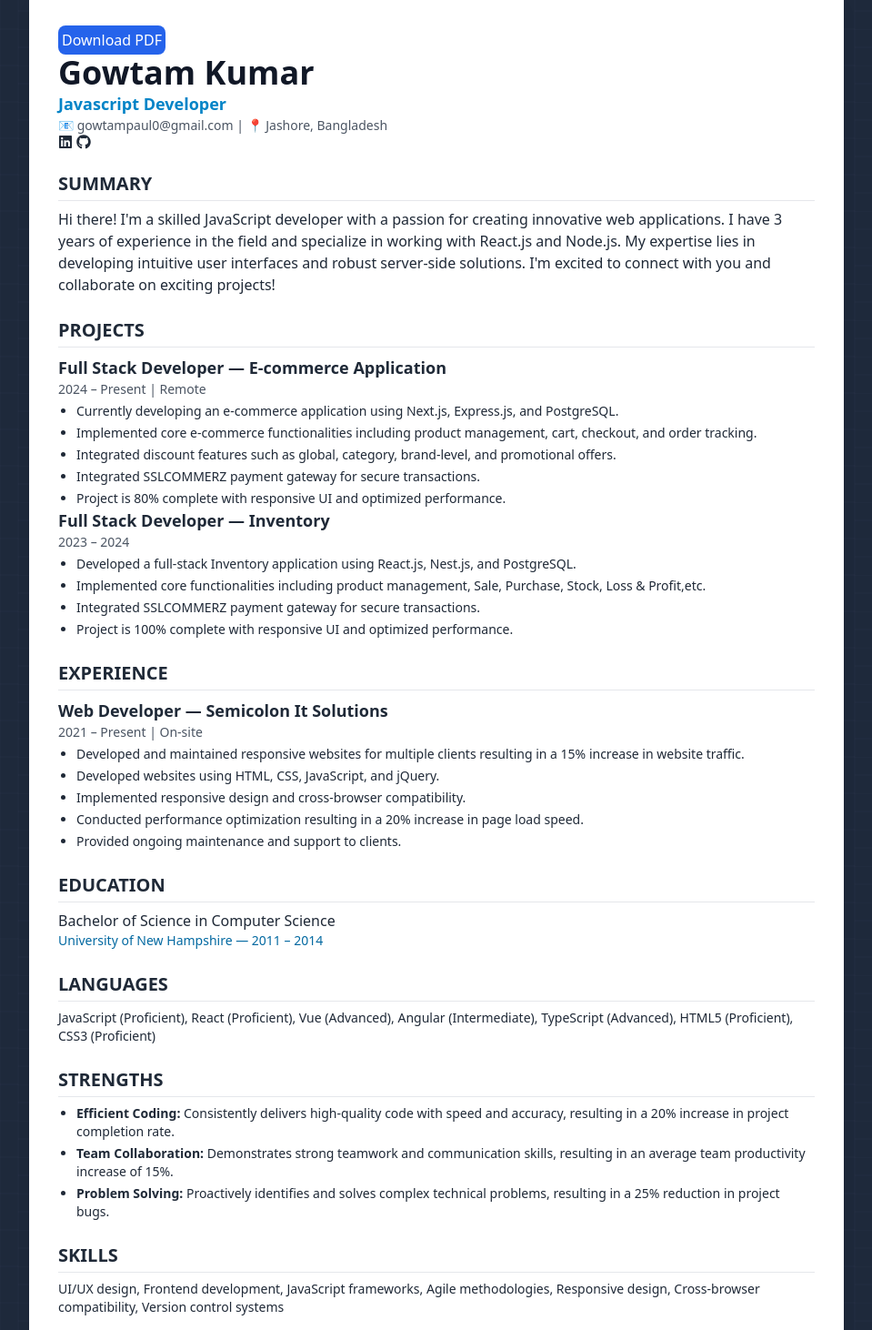
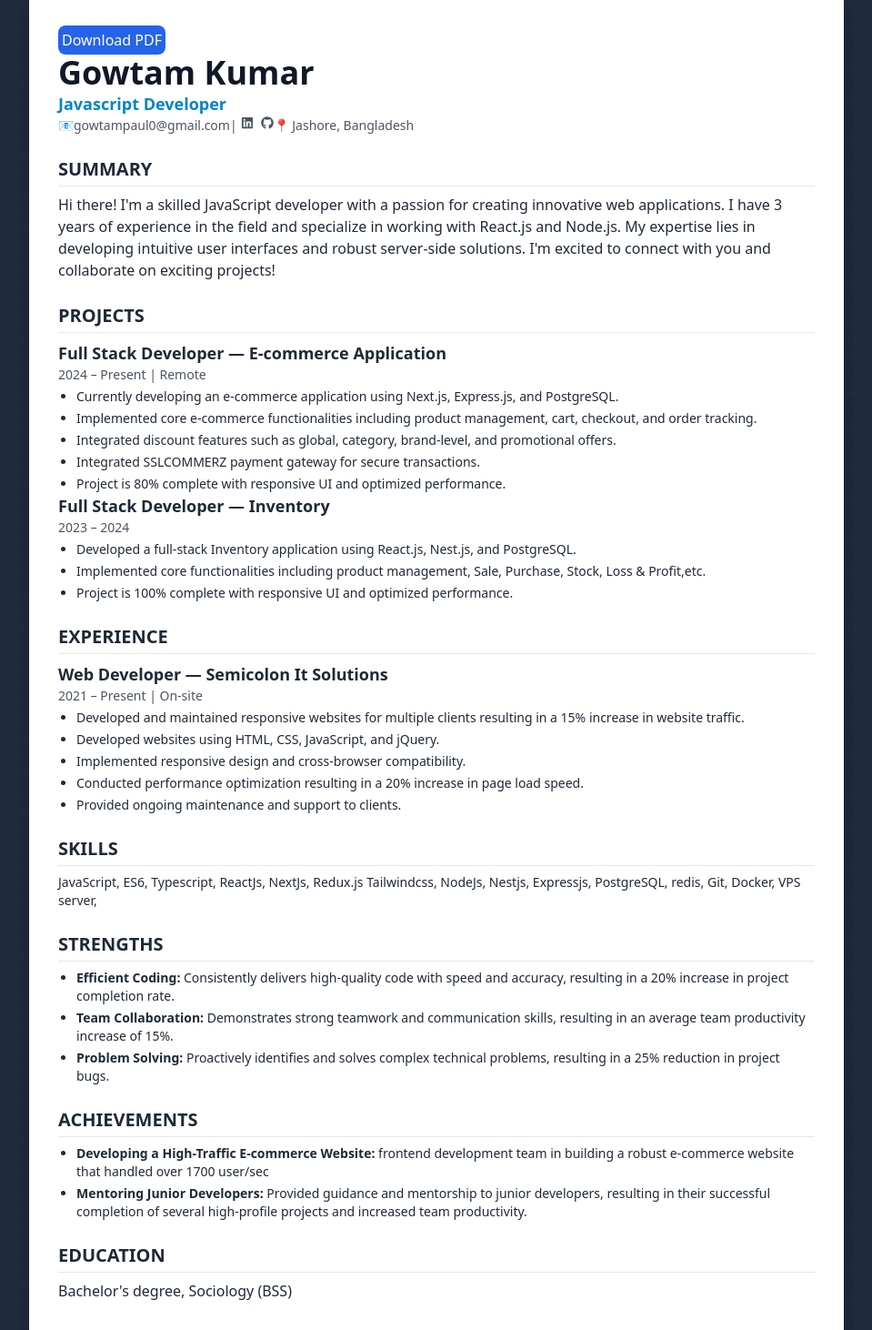
Before and after one commit to gowtamkumar/my-portfolio, a Next.js app: page /resume in a window 1280 px wide. Shown: the part 48-1510 px from the top of the page at 91% size, without its empty margins (160-1119 px from the left). Built offline with nearby package versions, Linux system fonts and the light colour scheme.

Commit message:
my resume udpate

```diff
--- a/app/resume/page.tsx
+++ b/app/resume/page.tsx
@@ -87,13 +87,14 @@ export default function Resume() {
       <ProjectsSection />
       <Experience />
 
-      <Education />
-      <Language />
+      <Skill />
+
+      {/* <Language /> */}
       <Strengths />
-      <Skill />
       {/* <div className="page-break" /> */}
       <Achievement />
-      <Awards />
+      {/* <Awards /> */}
+      <Education />
     </div>
   );
 }
--- a/components/resume/Achievement.tsx
+++ b/components/resume/Achievement.tsx
@@ -1,17 +1,14 @@
-import React from 'react'
+import React from "react";
 
 export default function Achievement() {
   return (
     <section className="mb-6">
-        <h2 className="text-xl font-semibold border-b pb-1 mb-2">
-          ACHIEVEMENTS
-        </h2>
+      <h2 className="text-xl font-semibold border-b pb-1 mb-2">ACHIEVEMENTS</h2>
       <ul className="list-disc ml-5 text-sm space-y-1">
         <li>
-            <strong>Developing a High-Traffic E-commerce Website:</strong> Led
-            the frontend development team in building a robust e-commerce
-            website that handled over 100,000 daily users and increased sales by
-            40%.
+          <strong>Developing a High-Traffic E-commerce Website:</strong>{" "}
+          frontend development team in building a robust e-commerce website that
+          handled over 1700 user/sec{" "}
         </li>
         <li>
           <strong>Mentoring Junior Developers:</strong> Provided guidance and
@@ -21,5 +18,5 @@ export default function Achievement() {
         </li>
       </ul>
     </section>
-  )
+  );
 }
--- a/components/resume/Education.tsx
+++ b/components/resume/Education.tsx
@@ -4,8 +4,8 @@ export default function Education() {
   return (
     <section className="mb-6">
       <h2 className="text-xl font-semibold border-b pb-1 mb-2">EDUCATION</h2>
-      <p>Bachelor of Science in Computer Science</p>
-      <p className="text-sm text-sky-700">University of New Hampshire — 2011 – 2014</p>
+      <p>Bachelor's degree, Sociology (BSS)</p>
+      {/* <p className="text-sm text-sky-700">National University — 2011 – 2014</p> */}
     </section>
   )
 }
--- a/components/resume/Header.tsx
+++ b/components/resume/Header.tsx
@@ -1,21 +1,26 @@
 import Link from "next/link";
 import React from "react";
 import { FaGithub, FaLinkedin } from "react-icons/fa";
-
 
 export default function Header() {
   return (
     <header className="mb-6">
       <h1 className="text-4xl font-bold text-gray-900">Gowtam Kumar</h1>
       <p className="text-lg text-sky-600 font-semibold">Javascript Developer</p>
-      <p className="text-sm text-gray-600">
-        📧 gowtampaul0@gmail.com | 📍 Jashore, Bangladesh
+      <p className="text-sm text-gray-600 flex">
+        📧 {" "}
+        <Link href="mailto:gowtampaul0@gmail.com">gowtampaul0@gmail.com
+        </Link> | <div className="flex gap-2 ms-1">
+          <Link href="https://www.linkedin.com/in/gowtamkumar">
+            <FaLinkedin />
+          </Link>
+          <Link href="https://github.com/gowtamkumar">
+            <FaGithub />
+          </Link>
+        </div>
+        📍 Jashore, Bangladesh
       </p>
-      <div className="flex gap-1">
 
-        <Link href='https://www.linkedin.com/in/gowtamkumar'><FaLinkedin /></Link>
-        <Link href='https://github.com/gowtamkumar'><FaGithub /></Link>
-      </div>
     </header>
   );
 }
--- a/components/resume/Projects.tsx
+++ b/components/resume/Projects.tsx
@@ -4,28 +4,53 @@ export default function ProjectsSection() {
     <section className="mb-6">
       <h2 className="text-xl font-semibold border-b pb-1 mb-2">PROJECTS</h2>
 
-
-
       <div>
-        <h3 className="font-semibold text-lg">Full Stack Developer — E-commerce Application</h3>
+        <h3 className="font-semibold text-lg">
+          Full Stack Developer — E-commerce Application
+        </h3>
         <p className="text-sm text-gray-600">2024 – Present | Remote</p>
         <ul className="list-disc ml-5 text-sm mt-1 space-y-1">
-          <li>Currently developing an e-commerce application using Next.js, Express.js, and PostgreSQL.</li>
-          <li>Implemented core e-commerce functionalities including product management, cart, checkout, and order tracking.</li>
-          <li>Integrated discount features such as global, category, brand-level, and promotional offers.</li>
-          <li>Integrated SSLCOMMERZ payment gateway for secure transactions.</li>
-          <li>Project is 80% complete with responsive UI and optimized performance.</li>
+          <li>
+            Currently developing an e-commerce application using Next.js,
+            Express.js, and PostgreSQL.
+          </li>
+          <li>
+            Implemented core e-commerce functionalities including product
+            management, cart, checkout, and order tracking.
+          </li>
+          <li>
+            Integrated discount features such as global, category, brand-level,
+            and promotional offers.
+          </li>
+          <li>
+            Integrated SSLCOMMERZ payment gateway for secure transactions.
+          </li>
+          <li>
+            Project is 80% complete with responsive UI and optimized
+            performance.
+          </li>
         </ul>
       </div>
 
       <div className="mb-4">
-        <h3 className="font-semibold text-lg">Full Stack Developer — Inventory</h3>
+        <h3 className="font-semibold text-lg">
+          Full Stack Developer — Inventory
+        </h3>
         <p className="text-sm text-gray-600">2023 – 2024</p>
         <ul className="list-disc ml-5 text-sm mt-1 space-y-1">
-          <li>Developed a full-stack Inventory application using React.js, Nest.js, and PostgreSQL.</li>
-          <li>Implemented core functionalities including product management, Sale, Purchase, Stock, Loss & Profit,etc.</li>
-          <li>Integrated SSLCOMMERZ payment gateway for secure transactions.</li>
-          <li>Project is 100% complete with responsive UI and optimized performance.</li>
+          <li>
+            Developed a full-stack Inventory application using React.js,
+            Nest.js, and PostgreSQL.
+          </li>
+          <li>
+            Implemented core functionalities including product management, Sale,
+            Purchase, Stock, Loss & Profit,etc.
+          </li>
+          {/* <li>Integrated SSLCOMMERZ payment gateway for secure transactions.</li> */}
+          <li>
+            Project is 100% complete with responsive UI and optimized
+            performance.
+          </li>
         </ul>
       </div>
     </section>
--- a/components/resume/Skill.tsx
+++ b/components/resume/Skill.tsx
@@ -1,10 +1,13 @@
-import React from 'react'
+import React from "react";
 
 export default function Skill() {
   return (
     <section className="mb-6">
       <h2 className="text-xl font-semibold border-b pb-1 mb-2">SKILLS</h2>
-      <p className="text-sm">UI/UX design, Frontend development, JavaScript frameworks, Agile methodologies, Responsive design, Cross-browser compatibility, Version control systems</p>
+      <p className="text-sm">
+        JavaScript, ES6, Typescript, ReactJs, NextJs, Redux.js Tailwindcss,
+        NodeJs, Nestjs, Expressjs, PostgreSQL, redis, Git, Docker, VPS server,
+      </p>
     </section>
-  )
+  );
 }
```
Lines whose indentation alone changed are shown as unchanged.
